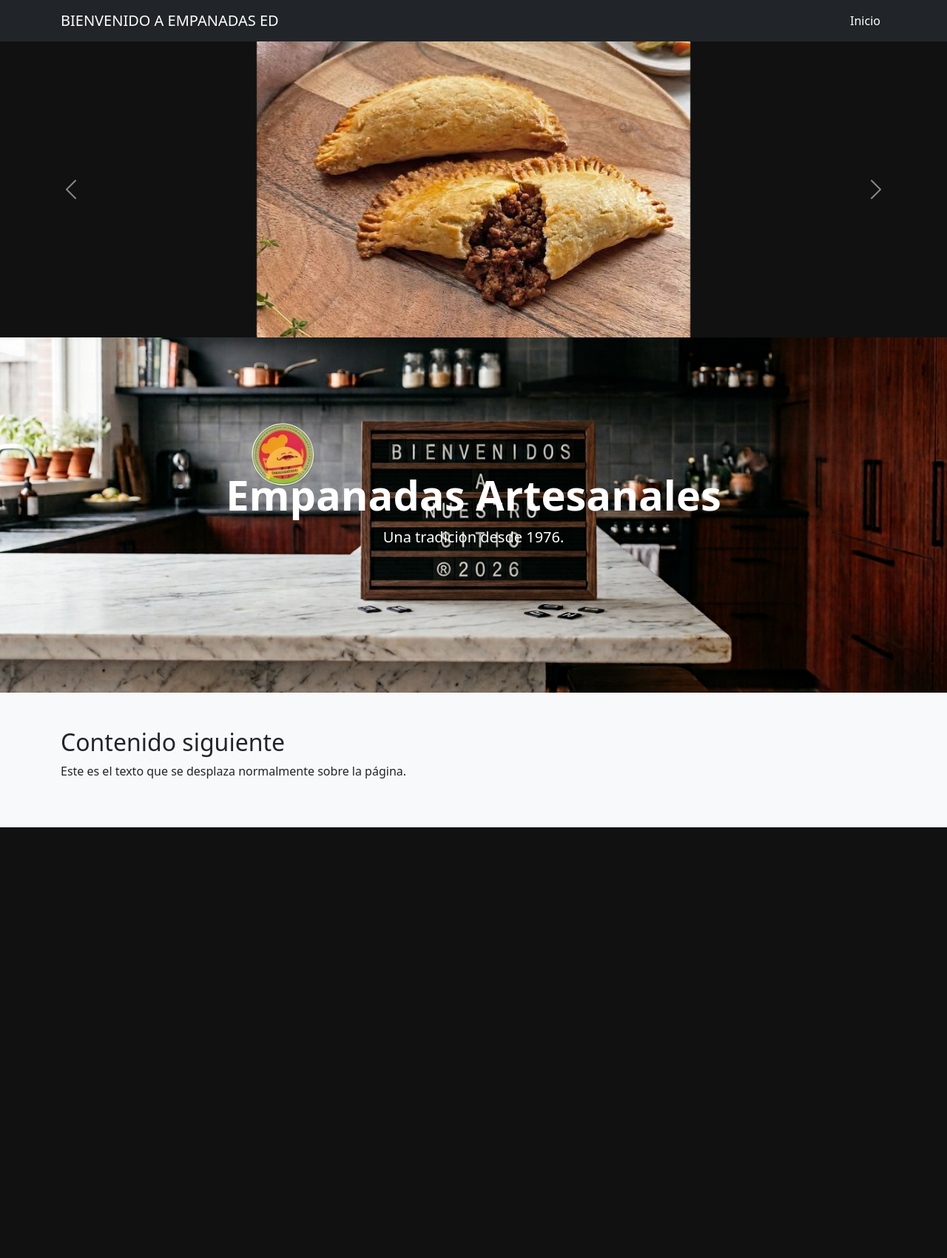
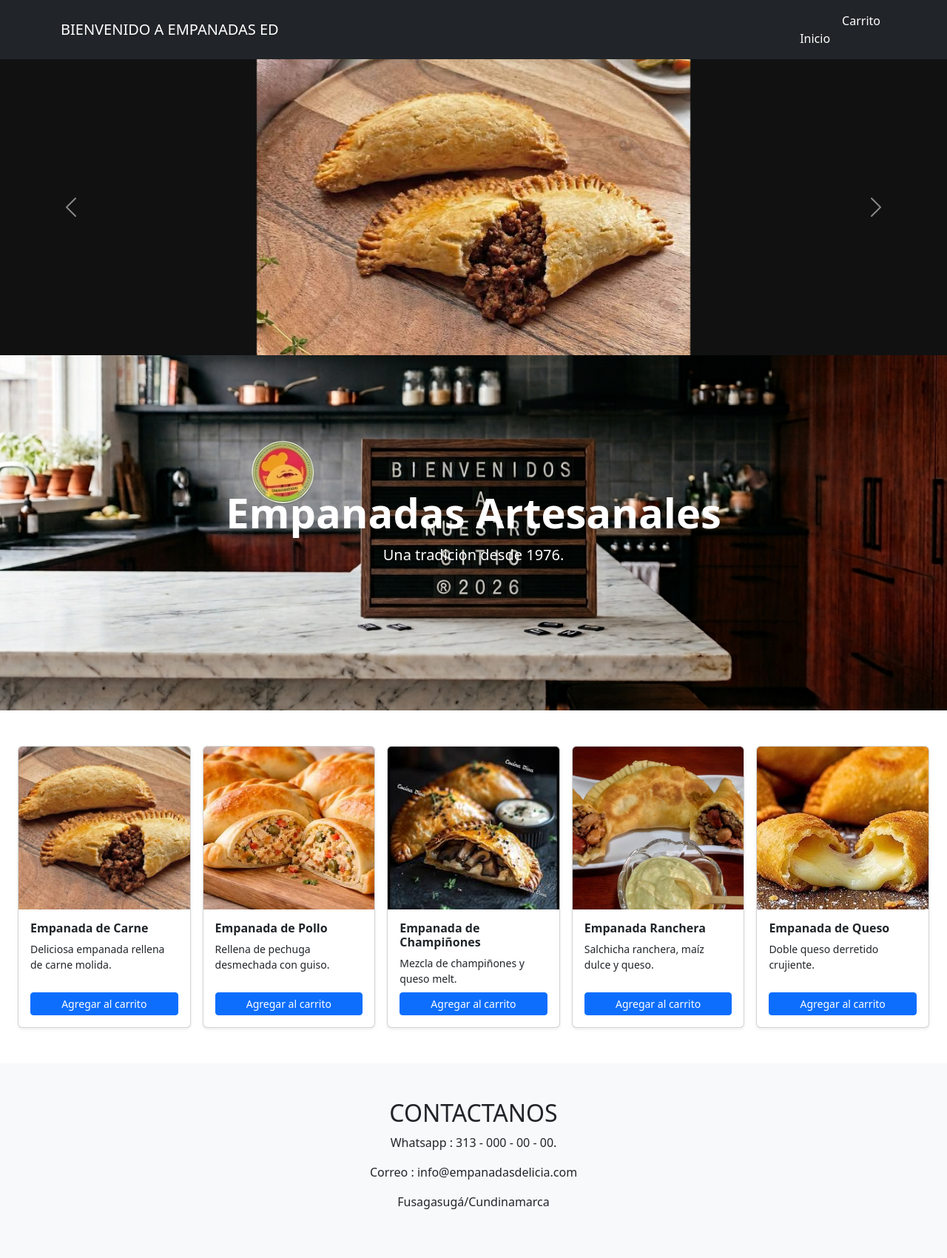
Before and after one commit to wilsongaruse-web/proyecto_comercio, a Django app: template comercio/templates/home.html in a window 1280 px wide. Shown: the whole page at 74% size. Before the commit the page ends 1118 px from the top, so only its background shows below. Run offline with Django 3.2, Linux system fonts and the light colour scheme; the template is opened without the code that fills it, so the values that code supplies are empty.

Commit message:
homecarlos

```diff
--- a/comercio/templates/home.html
+++ b/comercio/templates/home.html
@@ -22,7 +22,10 @@
             <div class="collapse navbar-collapse" id="navbarNav">
                 <ul class="navbar-nav ms-auto">
                     <li class="nav-item">
-                        <a class="nav-link active" href="{% url 'home' %}">Inicio</a>
+                        <li>> <a class="nav-link active" href="{% url 'home' %}">Inicio</a>
+                        </li>
+                         <li>   <a class="nav-link active" href="{% url 'carrito' %}">Carrito</a>
+                         </li>
                     </li>
                 </ul>
             </div>
@@ -71,15 +74,100 @@
 
     </main>
 
-    <!-- 5. Contenido normal -->
+    <section class="py-5">
+    <div class="container-fluid px-4"> <!-- Usamos container-fluid para más espacio horizontal -->
+
+        <!-- row-cols-md-3 row-cols-lg-5 distribuye las 5 tarjetas en 1 sola fila en pantallas grandes -->
+        <div class="row row-cols-1 row-cols-md-3 row-cols-lg-5 g-3">
+
+            <!-- Tarjeta 1: Carne -->
+            <div class="col">
+                <div class="card h-100 shadow-sm">
+                    <img src="carne.jpg" class="card-img-top" alt="Empanada de Carne">
+                    <div class="card-body d-flex flex-column justify-content-between">
+                        <div>
+                            <h5 class="card-title fs-6 fw-bold">Empanada de Carne</h5>
+                            <p class="card-text small">Deliciosa empanada rellena de carne molida.</p>
+                        </div>
+                        <a href="#" class="btn btn-primary btn-sm w-100 mt-2">Agregar al carrito</a>
+                    </div>
+                </div>
+            </div>
+
+            <!-- Tarjeta 2: Pollo -->
+            <div class="col">
+                <div class="card h-100 shadow-sm">
+                    <img src="pollo.jpg" class="card-img-top" alt="Empanada de Pollo">
+                    <div class="card-body d-flex flex-column justify-content-between">
+                        <div>
+                            <h5 class="card-title fs-6 fw-bold">Empanada de Pollo</h5>
+                            <p class="card-text small">Rellena de pechuga desmechada con guiso.</p>
+                        </div>
+                        <a href="#" class="btn btn-primary btn-sm w-100 mt-2">Agregar al carrito</a>
+                    </div>
+                </div>
+            </div>
+
+            <!-- Tarjeta 3: Champiñones -->
+            <div class="col">
+                <div class="card h-100 shadow-sm">
+                    <img src="champinones.jpg" class="card-img-top" alt="Empanada de Champiñones">
+                    <div class="card-body d-flex flex-column justify-content-between">
+                        <div>
+                            <h5 class="card-title fs-6 fw-bold">Empanada de Champiñones</h5>
+                            <p class="card-text small">Mezcla de champiñones y queso melt.</p>
+                        </div>
+                        <a href="#" class="btn btn-primary btn-sm w-100 mt-2">Agregar al carrito</a>
+                    </div>
+                </div>
+            </div>
+
+            <!-- Tarjeta 4: Ranchera -->
+            <div class="col">
+                <div class="card h-100 shadow-sm">
+                    <img src="ranchera.jpg" class="card-img-top" alt="Empanada Ranchera">
+                    <div class="card-body d-flex flex-column justify-content-between">
+                        <div>
+                            <h5 class="card-title fs-6 fw-bold">Empanada Ranchera</h5>
+                            <p class="card-text small">Salchicha ranchera, maíz dulce y queso.</p>
+                        </div>
+                        <a href="#" class="btn btn-primary btn-sm w-100 mt-2">Agregar al carrito</a>
+                    </div>
+                </div>
+            </div>
+
+            <!-- Tarjeta 5: Queso -->
+            <div class="col">
+                <div class="card h-100 shadow-sm">
+                    <img src="queso.jpg" class="card-img-top" alt="Empanada de Queso">
+                    <div class="card-body d-flex flex-column justify-content-between">
+                        <div>
+                            <h5 class="card-title fs-6 fw-bold">Empanada de Queso</h5>
+                            <p class="card-text small">Doble queso derretido crujiente.</p>
+                        </div>
+                        <a href="#" class="btn btn-primary btn-sm w-100 mt-2">Agregar al carrito</a>
+                    </div>
+                </div>
+            </div>
+
+        </div> <!-- Cierre de .row -->
+    </div>
+</section>
+
+    <!-- 6. Contenido normal -->
     <section class="py-5 bg-light text-dark">
         <div class="container">
-            <h2>Contenido siguiente</h2>
-            <p>Este es el texto que se desplaza normalmente sobre la página.</p>
+            <h2 style="text-align: center;">CONTACTANOS</h2>
+            <p style="text-align: center;">Whatsapp : 313 - 000 - 00 - 00.</p>
+            <p style="text-align: center;">Correo : info@empanadasdelicia.com</p>
+            <p style="text-align: center;">Fusagasugá/Cundinamarca</p>
         </div>
     </section>
 
     <!-- Bootstrap 5 JS Bundle (Al final del body) -->
     <script src="https://cdn.jsdelivr.net/npm/bootstrap@5.3.3/dist/js/bootstrap.bundle.min.js"></script>
+
+
+</div>
 </body>
 </html>
--- a/comercio/templates/style.css
+++ b/comercio/templates/style.css
@@ -33,3 +33,14 @@
   margin: 0 auto;        /* Centra la imagen horizontalmente */
   object-fit: contain;   /* Muestra la imagen COMPLETA centrada sin recortar */
 }
+/* Altura fija e igual para todas las imágenes de las tarjetas */
+.card-img-top {
+    height: 220px;          /* Ajusta esta altura según tu preferencia */
+    object-fit: cover;      /* Escala la imagen recortando bordes sin deformarla */
+    object-position: center; /* Mantiene el centro de la foto enfocado */
+}
+
+/* Hace que todas las tarjetas de la fila tengan la misma altura general */
+.card {
+    height: 100%;
+}
```
